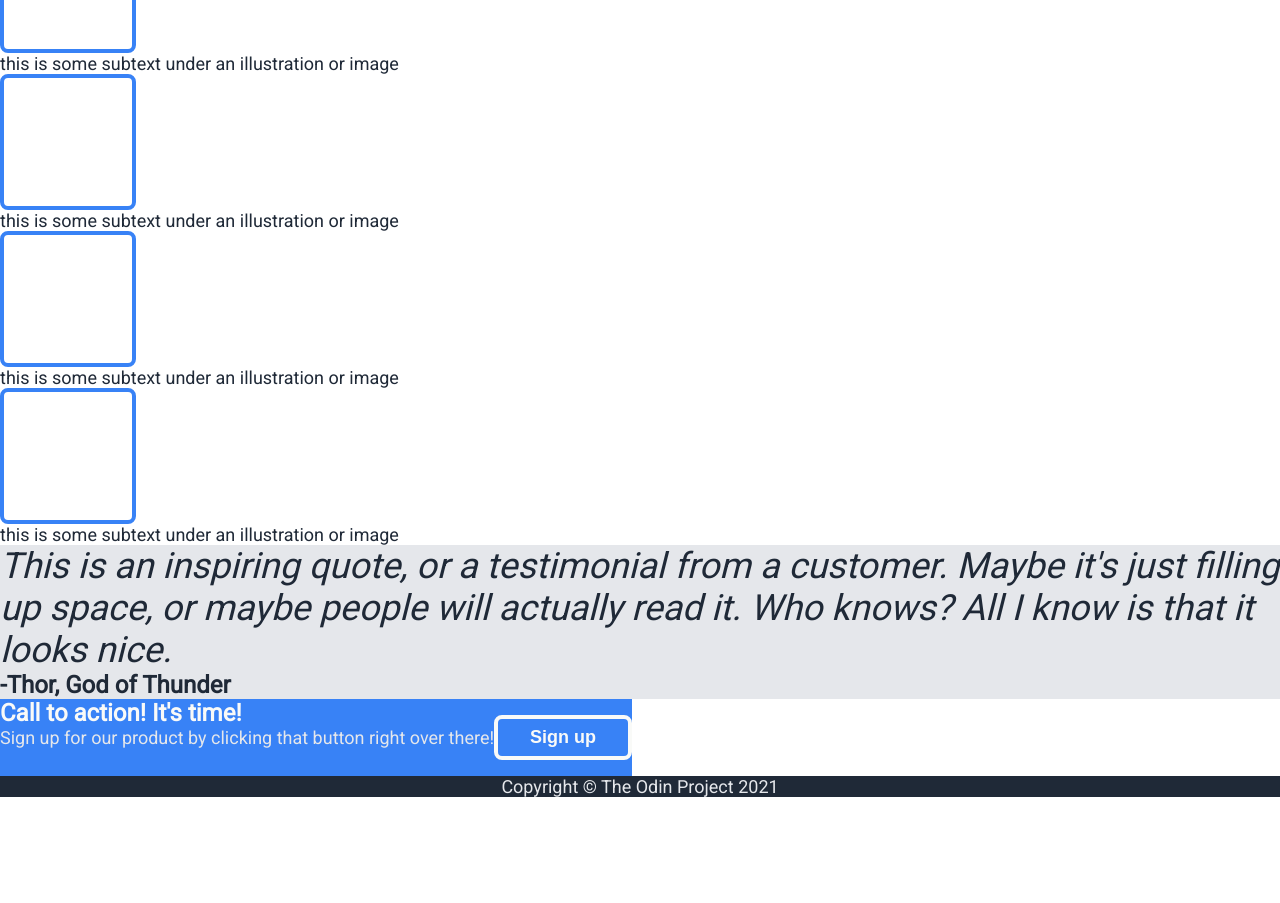
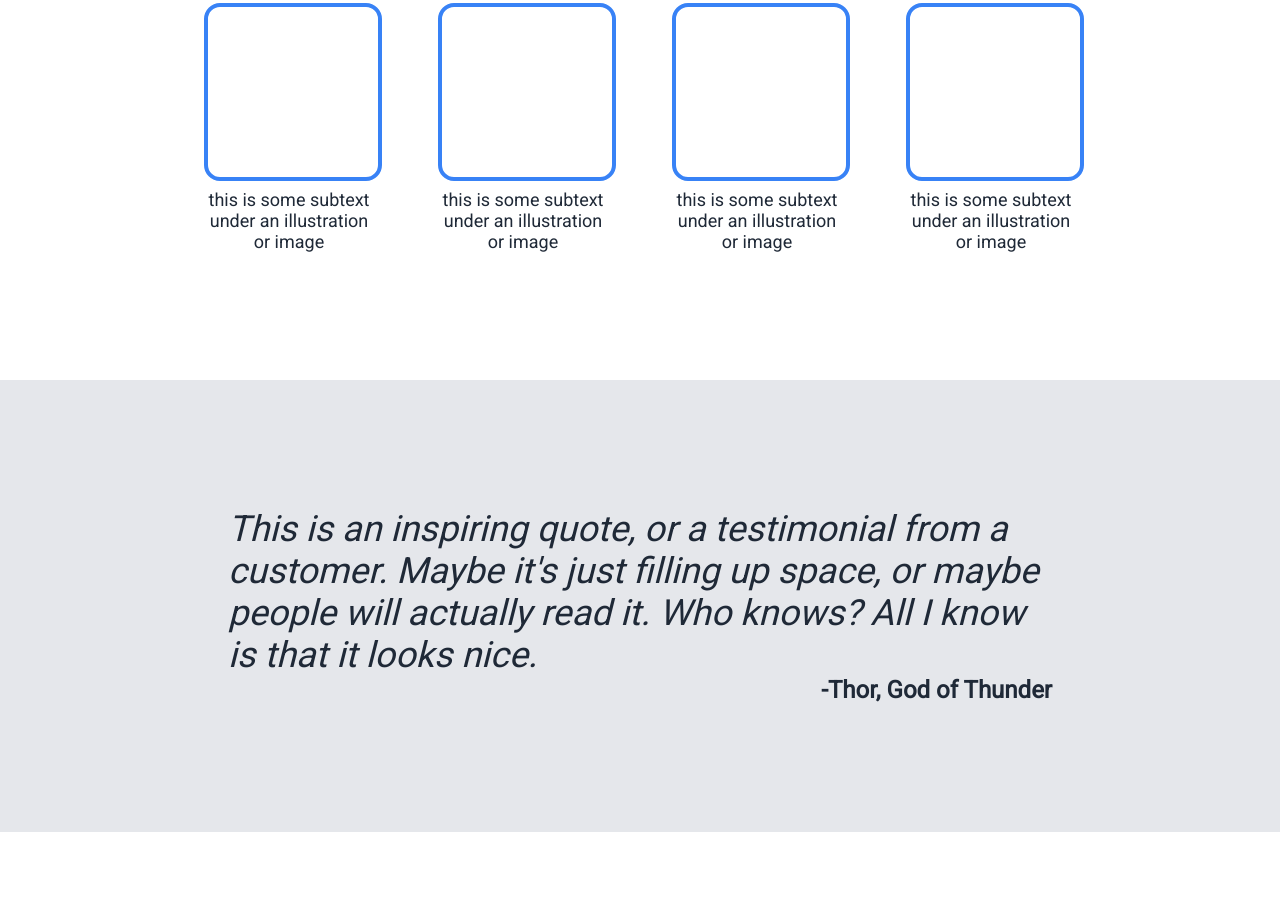
Before and after one commit to acursin/landing-page, a plain HTML site: page index.html in a window 1280 px wide. Shown: the part 697-1600 px from the top of the page. Before the commit the page ends 1494 px from the top, so only its background shows below. Drawn offline with Linux system fonts and the light colour scheme.

Commit message:
Finish adding styles

```diff
--- a/index.html
+++ b/index.html
@@ -10,7 +10,7 @@
     </head>
 
     <body>
-        <div class="header-wrapper">
+        <div class="header-container">
             <div class="header">
                 <h3 class=header-logo>Header Logo</h3>
                 <ul class="header-links">
@@ -32,6 +32,7 @@
             </div>
         </div>
 
+        <div class="info-container">
             <div class="info">
                 <h2 class="info-header">Some random information.</h2>
                 <div class="card-container">
@@ -53,15 +54,16 @@
                     </div>
                 </div>
             </div>
+        </div>
 
-        <div class="quote-wrapper">
+        <div class="quote-container">
             <div class="quote">
-                <p class="quote-block">This is an inspiring quote, or a testimonial from a customer. Maybe it's just filling up space, or maybe people will actually read it. Who knows? All I know is that it looks nice.</p>
+                <p class="quote-text">This is an inspiring quote, or a testimonial from a customer. Maybe it's just filling up space, or maybe people will actually read it. Who knows? All I know is that it looks nice.</p>
                 <p class="quote-credit">-Thor, God of Thunder</p>
             </div>
         </div>
 
-        <div class="ad-wrapper">
+        <div class="ad-container">
             <div class="ad">
                 <div class="ad-text">
                     <h4 class="ad-header">Call to action! It's time!</h4>
--- a/styles.css
+++ b/styles.css
@@ -2,10 +2,14 @@ body {
     display: flex;
     flex-direction: column;
     margin: 0;
+    height: 100vh;
     font-family: Roboto, sans-serif;
 }
 
-h1, h2, h3, h4,
+h1,
+h2,
+h3,
+h4,
 p {
     margin: 0;
     padding: 0;
@@ -21,9 +25,7 @@ a {
 }
 
 button {
-
     margin: 16px 0;
-    border: none;
     border: 4px solid #3882f6;
     border-radius: 8px;
     padding: 8px 32px;
@@ -33,7 +35,7 @@ button {
     color: #f9faf8;
 }
 
-.header-wrapper {
+.header-container {
     display: flex;
     justify-content: center;
     background-color: #1f2937;
@@ -46,7 +48,6 @@ button {
     flex: 0 1 1024px;
     padding: 16px;
     font-size: 18px;
-    color: #e5e7eb;
 }
 
 .header-logo {
@@ -70,6 +71,7 @@ button {
     justify-content: center;
     align-items: center;
     gap: 64px;
+    flex-grow: 1;
     padding: 128px 0;
     background-color: #1f2937;
     font-size: 18px;
@@ -98,32 +100,61 @@ button {
     color: #f9faf8;
 }
 
+.info-container {
+    display: flex;
+    flex-direction: column;
+    justify-content: center;
+    align-items: center;
+    flex-grow: 1;
+}
+
 .info {
     font-size: 18px;
+    text-align: center;
     color: #1f2937;
 }
 
 .info-header {
+    margin: 43px 0;
     font-size: 36px;
     font-weight: extra-bold;
 }
 
-.card-image {
-    border: 4px solid #3882f6;
-    border-radius: 8px;
-    width: 128px;
-    height: 128px;
+.card-container {
+    display: flex;
+    flex-wrap: wrap;
+    justify-content: center;
+    gap: 64px;
+    margin: 0 0 128px;
 }
 
-.quote-wrapper {
+.card {
+    width: 170px;
+}
+
+.card-image {
+    margin-bottom: 8px;
+    border: 4px solid #3882f6;
+    border-radius: 16px;
+    width: 170px;
+    height: 170px;
+}
+
+.quote-container {
+    display: flex;
+    justify-content: center;
+    align-items: center;
+    flex-grow: 1;
     background-color: #e5e7eb;
 }
 
 .quote {
+    margin: 128px 0;
+    width: 824px;
     color: #1f2937;
 }
 
-.quote-block {
+.quote-text {
     font-size: 36px;
     font-weight: light;
     font-style: italic;
@@ -132,14 +163,26 @@ button {
 .quote-credit {
     font-size: 24px;
     font-weight: bold;
+    text-align: end;
 }
 
-.ad-wrapper {
+.ad-container {
     display: flex;
+    justify-content: center;
+    align-items: center;
+    flex-grow: 1;
 }
 
 .ad {
     display: flex;
+    flex-wrap: wrap;
+    justify-content: space-between;
+    align-items: center;
+    margin: 100px 0;
+    padding: 28px 100px;
+    border-radius: 16px;
+    box-sizing: border-box;
+    width: 1024px;
     background-color: #3882f6;
     color: #e5e7eb;
 }
@@ -154,6 +197,7 @@ button {
 }
 
 .footer {
+    padding: 48px 0;
     background-color: #1f2937;
     text-align: center;
     color: #e5e7eb;
```
Lines whose indentation alone changed are shown as unchanged.
